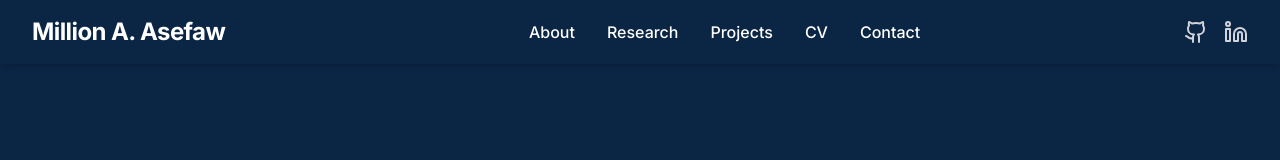
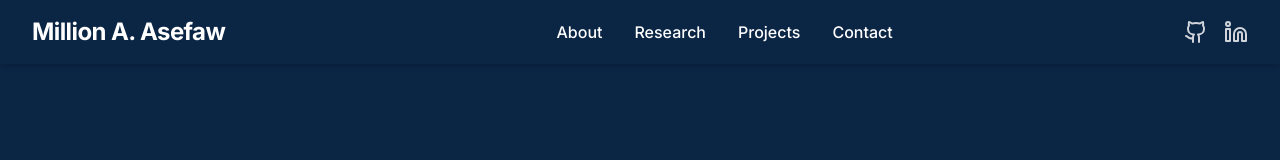
Before and after one commit to MilliAngesom/portfolio, a Next.js app: page / in a window 1280 px wide. Shown: the top 160 px of the page. Built offline with nearby package versions, Linux system fonts and the light colour scheme.

Commit message:
chore: remove CV page and references (user requested) - fix

```diff
--- a/components/Header.tsx
+++ b/components/Header.tsx
@@ -9,7 +9,6 @@ const Header = () => {
         { name: 'About', href: '/about' },
         { name: 'Research', href: '/research' },
         { name: 'Projects', href: '/projects' },
-        { name: 'CV', href: '/cv' },
         { name: 'Contact', href: '/contact' },
     ];
 
```
